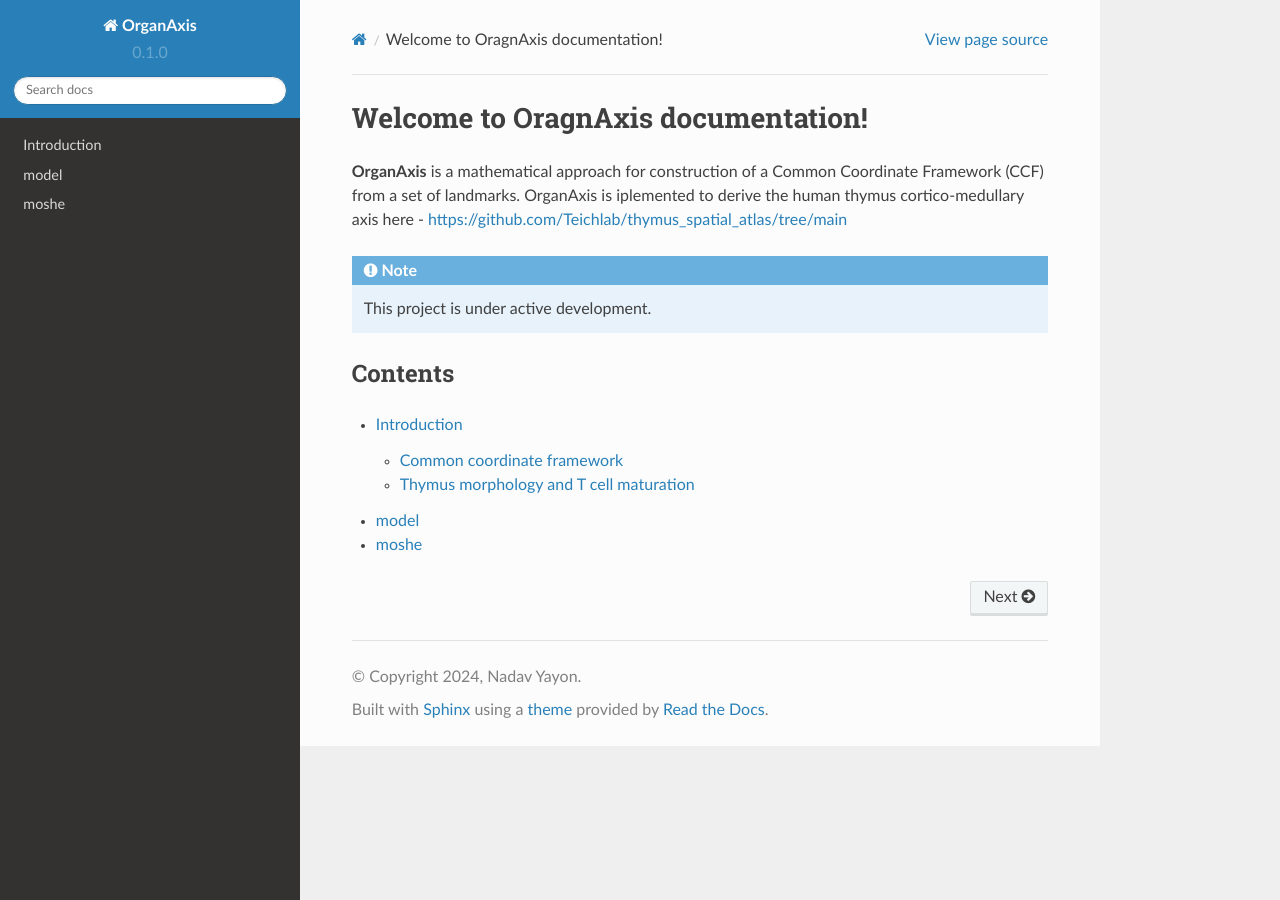
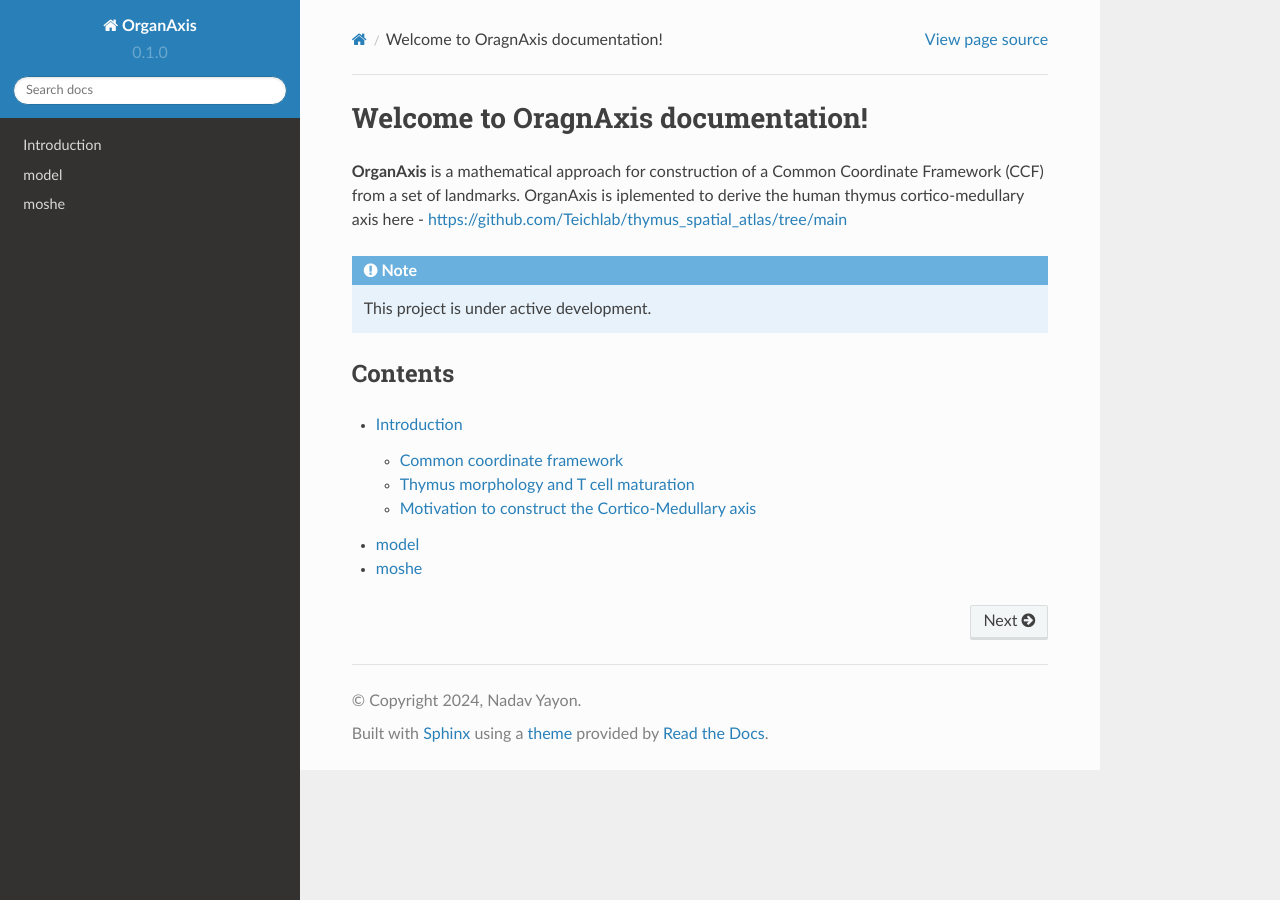
Before and after one commit to nadavyayon/organ_axis_tutorial, a Sphinx documentation site: the page built from docs/source/index.rst, in a window 1280 px wide. Built offline with Sphinx 7.4.7 and the Read the Docs theme 2.0.0, drawn with Linux system fonts in a browser that asks for light colours.

Commit message:
Update introduction.rst

```diff
--- a/docs/source/introduction.rst
+++ b/docs/source/introduction.rst
@@ -15,14 +15,17 @@
 The thymus gland in a multilobular organ that is responsible for thymocyte or T cell maturation. T cells mature through migration within the compartments of the thymus. initially TCR rearrangement and positive selection occurs in the cortex and cells then complete negative selection in the medulla. However, there are no biological membranes that divide these two morphological components.
 Hence, In an attempt to capture a CCF for the thymus, we aimed to  mode the major morphological axis of the thymus - from the edge of the cortex to the "deepest" point of the medulla and give a position along this axis to any spot in the thymus. However, as opposed to the mouse thymus and the mouse brain that "looks" the same between different mice, the thymus is highly plastic and can even change in very quickly during a course of days, for example in response to infection. In addition it is highly repetitive.
 
-.. image:: illustration_T.PNG
-  :width: 400
-Image credit: partially created with BioRender
+|pic1| |pic2|
 
-.. image:: morphology_paed.PNG
-  :width: 400
-Image credit: Human paediatric thymus H&E staining
+.. |pic1| image:: illustration_T.PNG
+   :width: 45%
 
- dksjlad
---------------
+
+.. |pic2| image:: morphology_paed.PNG
+   :width: 45%
+|Image credit: Human paediatric thymus H&E staining| |vdsfa|
+
+
+Motivation to construct the Cortico-Medullary axis
+---------------
 account to what a cell is "sensing" or to position a cell in continuous space. The OrganAxis approach aims to account for both local and global influences within and between structures. By deriving a "position" or a score to how much the cell is influenced by its proximity to structure. In the thymus, Since we assume that these migration events are driven by signalling molecules diffusion, we would fit a nonlinear association that is dependent on the distance from nearby morphological structures.
```
